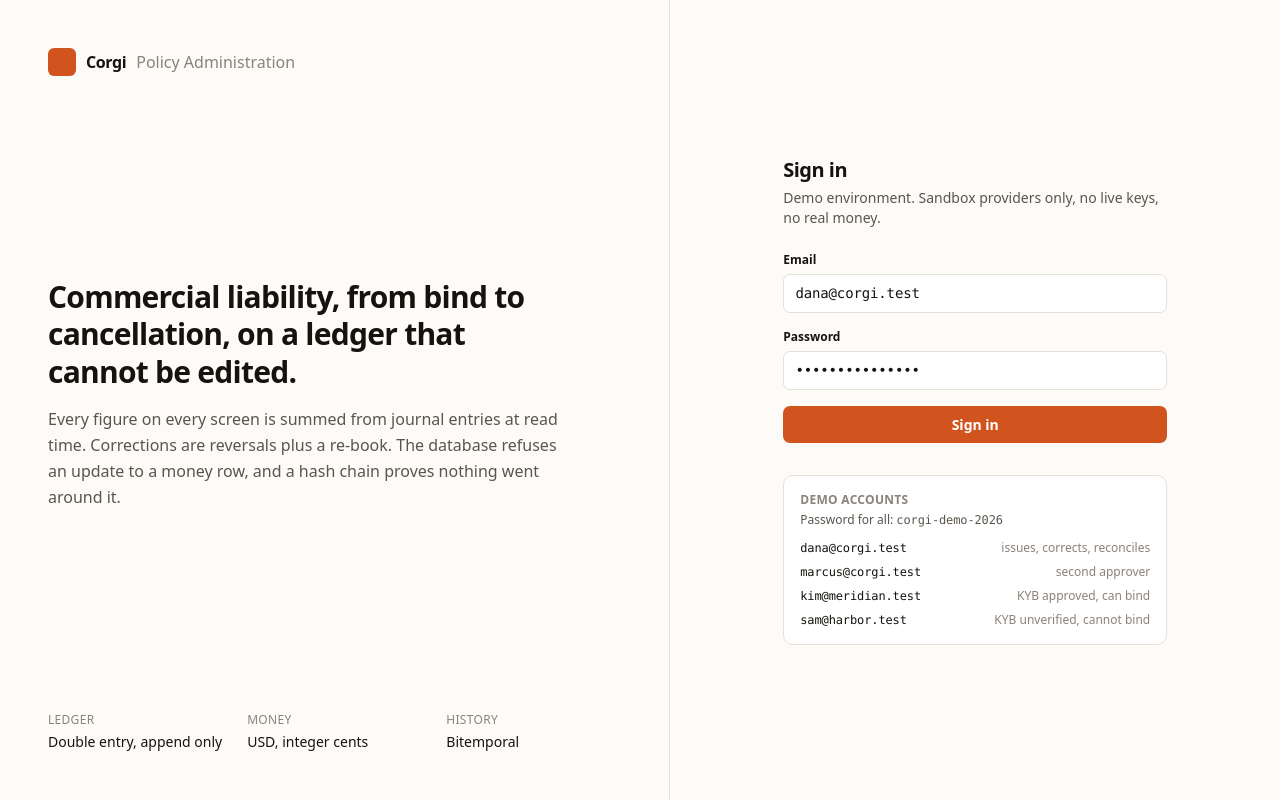
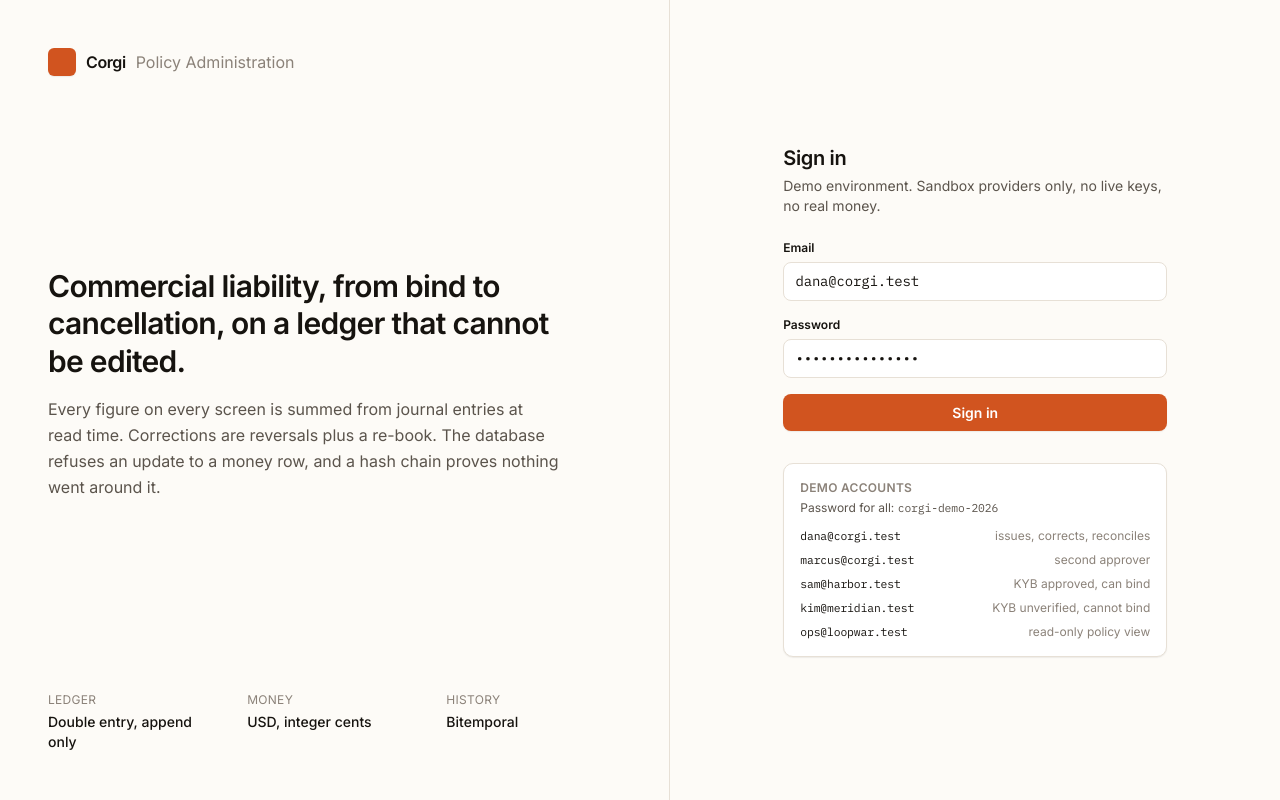
Before and after one commit to amrahulsaini/corgi-policyadmin, a Next.js app: page /login in a window 1280 px wide. Built offline with nearby package versions, Linux system fonts and the light colour scheme; no server answers.

Commit message:
type scale, real fonts, active nav, and a receipt for a settled payment

```diff
--- /dev/null
+++ b/app/(app)/paid/poll.tsx
@@ -0,0 +1,35 @@
+'use client';
+
+import { useRouter } from 'next/navigation';
+import { useEffect, useState } from 'react';
+
+const TRIES = 10;
+
+export default function Poll() {
+  const router = useRouter();
+  const [tries, setTries] = useState(0);
+
+  useEffect(() => {
+    if (tries >= TRIES) return;
+    const timer = setTimeout(() => {
+      setTries((n) => n + 1);
+      router.refresh();
+    }, 3000);
+    return () => clearTimeout(timer);
+  }, [tries, router]);
+
+  if (tries >= TRIES) {
+    return (
+      <p className="text-xs text-[var(--warn)] bg-[var(--warn-soft)] rounded-md px-3 py-2 text-center">
+        The webhook has not arrived after {TRIES * 3} seconds. Reload, or check the delivery log at
+        the provider — the receivable stays open until it lands, which is the safe direction.
+      </p>
+    );
+  }
+
+  return (
+    <p className="text-xs text-[var(--ink-faint)] text-center">
+      Checking for the webhook… {tries + 1} of {TRIES}
+    </p>
+  );
+}
--- a/app/globals.css
+++ b/app/globals.css
@@ -16,6 +16,10 @@
   --warn-soft: #fdf3e2;
   --bad: #b3261e;
   --bad-soft: #fcecea;
+
+  --shadow-card: 0 1px 2px rgba(22, 19, 15, 0.04), 0 1px 1px rgba(22, 19, 15, 0.03);
+  --shadow-lift: 0 2px 4px rgba(22, 19, 15, 0.05), 0 8px 24px -12px rgba(22, 19, 15, 0.16);
+  --radius: 10px;
 }
 
 html {
@@ -25,20 +29,39 @@ html {
 body {
   background: var(--paper);
   color: var(--ink);
-  font-family: ui-sans-serif, system-ui, -apple-system, 'Segoe UI', sans-serif;
+  font-family: var(--font-sans), ui-sans-serif, system-ui, -apple-system, 'Segoe UI', sans-serif;
+  font-feature-settings: 'cv05' 1, 'ss01' 1;
   -webkit-font-smoothing: antialiased;
+  -moz-osx-font-smoothing: grayscale;
+  text-rendering: optimizeLegibility;
+}
+
+h1,
+h2,
+h3 {
+  letter-spacing: -0.017em;
+}
+
+h1 {
+  letter-spacing: -0.024em;
 }
 
 .num {
-  font-family: ui-monospace, 'SF Mono', 'Cascadia Mono', Menlo, monospace;
+  font-family: var(--font-mono), ui-monospace, 'SF Mono', 'Cascadia Mono', Menlo, monospace;
   font-variant-numeric: tabular-nums;
-  letter-spacing: -0.01em;
+  font-size: 0.95em;
+  letter-spacing: -0.012em;
 }
 
 .card {
   background: var(--surface);
   border: 1px solid var(--line);
-  border-radius: 10px;
+  border-radius: var(--radius);
+  box-shadow: var(--shadow-card);
+}
+
+.card-lift {
+  box-shadow: var(--shadow-lift);
 }
 
 .rule {
@@ -49,29 +72,35 @@ body {
   display: inline-flex;
   align-items: center;
   gap: 0.375rem;
-  padding: 0.125rem 0.5rem;
+  padding: 0.1875rem 0.5rem;
   border-radius: 999px;
   font-size: 0.6875rem;
   font-weight: 600;
   letter-spacing: 0.02em;
   text-transform: uppercase;
+  line-height: 1.2;
+  border: 1px solid transparent;
 }
 
 .chip-good {
   background: var(--good-soft);
   color: var(--good);
+  border-color: color-mix(in srgb, var(--good) 18%, transparent);
 }
 .chip-warn {
   background: var(--warn-soft);
   color: var(--warn);
+  border-color: color-mix(in srgb, var(--warn) 18%, transparent);
 }
 .chip-bad {
   background: var(--bad-soft);
   color: var(--bad);
+  border-color: color-mix(in srgb, var(--bad) 18%, transparent);
 }
 .chip-mute {
   background: var(--line-soft);
   color: var(--ink-soft);
+  border-color: var(--line);
 }
 
 .btn {
@@ -79,25 +108,40 @@ body {
   align-items: center;
   justify-content: center;
   gap: 0.5rem;
-  border-radius: 7px;
+  border-radius: 8px;
   font-size: 0.875rem;
   font-weight: 550;
   padding: 0.5rem 0.9rem;
-  transition: background 120ms ease, border-color 120ms ease;
+  transition:
+    background 120ms ease,
+    border-color 120ms ease,
+    box-shadow 120ms ease,
+    transform 60ms ease;
   cursor: pointer;
+}
+
+.btn:active:not(:disabled) {
+  transform: translateY(0.5px);
+}
+
+.btn:focus-visible {
+  outline: 2px solid var(--accent);
+  outline-offset: 2px;
 }
 
 .btn-primary {
   background: var(--accent);
   color: #fff;
+  box-shadow: var(--shadow-card);
 }
-.btn-primary:hover {
+.btn-primary:hover:not(:disabled) {
   background: #b8481a;
 }
 .btn-primary:disabled {
   background: var(--line);
   color: var(--ink-faint);
   cursor: not-allowed;
+  box-shadow: none;
 }
 
 .btn-ghost {
@@ -105,21 +149,34 @@ body {
   border: 1px solid var(--line);
   color: var(--ink);
 }
-.btn-ghost:hover {
+.btn-ghost:hover:not(:disabled) {
   background: var(--line-soft);
+  border-color: var(--ink-faint);
+}
+.btn-ghost:disabled {
+  color: var(--ink-faint);
+  cursor: not-allowed;
 }
 
 .field {
   width: 100%;
   border: 1px solid var(--line);
-  border-radius: 7px;
+  border-radius: 8px;
   background: var(--surface);
   padding: 0.5rem 0.7rem;
   font-size: 0.875rem;
+  color: var(--ink);
+  transition:
+    border-color 120ms ease,
+    box-shadow 120ms ease;
+}
+.field:hover:not(:focus) {
+  border-color: var(--ink-faint);
 }
 .field:focus {
-  outline: 2px solid var(--accent);
-  outline-offset: -1px;
+  outline: none;
+  border-color: var(--accent);
+  box-shadow: 0 0 0 3px var(--accent-soft);
 }
 
 table.sheet {
@@ -132,12 +189,13 @@ table.sheet th {
   text-align: left;
   font-weight: 600;
   font-size: 0.6875rem;
-  letter-spacing: 0.04em;
+  letter-spacing: 0.045em;
   text-transform: uppercase;
   color: var(--ink-faint);
   padding: 0.625rem 0.875rem;
   border-bottom: 1px solid var(--line);
   white-space: nowrap;
+  background: color-mix(in srgb, var(--line-soft) 45%, var(--surface));
 }
 table.sheet th.text-right {
   text-align: right;
@@ -150,6 +208,9 @@ table.sheet td {
 table.sheet tbody tr:last-child td {
   border-bottom: none;
 }
+table.sheet tbody tr {
+  transition: background 90ms ease;
+}
 table.sheet tbody tr:hover {
   background: #fdfaf6;
 }
@@ -158,3 +219,46 @@ table.sheet tfoot td {
   border-bottom: none;
   background: var(--line-soft);
 }
+
+@keyframes rise {
+  from {
+    opacity: 0;
+    transform: translateY(6px);
+  }
+  to {
+    opacity: 1;
+    transform: none;
+  }
+}
+
+@keyframes stamp {
+  0% {
+    opacity: 0;
+    transform: scale(0.82);
+  }
+  60% {
+    transform: scale(1.04);
+  }
+  100% {
+    opacity: 1;
+    transform: scale(1);
+  }
+}
+
+.rise {
+  animation: rise 260ms cubic-bezier(0.2, 0.7, 0.3, 1) both;
+}
+
+.stamp {
+  animation: stamp 380ms cubic-bezier(0.2, 0.7, 0.3, 1) both;
+}
+
+@media (prefers-reduced-motion: reduce) {
+  .rise,
+  .stamp {
+    animation: none;
+  }
+  .btn {
+    transition: none;
+  }
+}
--- a/app/layout.tsx
+++ b/app/layout.tsx
@@ -1,5 +1,19 @@
 import type { Metadata } from 'next';
+import { Inter, IBM_Plex_Mono } from 'next/font/google';
 import './globals.css';
+
+const sans = Inter({
+  subsets: ['latin'],
+  display: 'swap',
+  variable: '--font-sans',
+});
+
+const mono = IBM_Plex_Mono({
+  subsets: ['latin'],
+  weight: ['400', '500', '600'],
+  display: 'swap',
+  variable: '--font-mono',
+});
 
 export const metadata: Metadata = {
   title: 'Corgi Policy Administration',
@@ -8,7 +22,7 @@ export const metadata: Metadata = {
 
 export default function RootLayout({ children }: { children: React.ReactNode }) {
   return (
-    <html lang="en">
+    <html lang="en" className={`${sans.variable} ${mono.variable}`}>
       <body>{children}</body>
     </html>
   );
--- a/app/login/page.tsx
+++ b/app/login/page.tsx
@@ -7,8 +7,9 @@ export const dynamic = 'force-dynamic';
 const DEMO = [
   { role: 'Staff', email: 'dana@corgi.test', note: 'issues, corrects, reconciles' },
   { role: 'Staff', email: 'marcus@corgi.test', note: 'second approver' },
-  { role: 'Broker', email: 'kim@meridian.test', note: 'KYB approved, can bind' },
-  { role: 'Broker', email: 'sam@harbor.test', note: 'KYB unverified, cannot bind' },
+  { role: 'Broker', email: 'sam@harbor.test', note: 'KYB approved, can bind' },
+  { role: 'Broker', email: 'kim@meridian.test', note: 'KYB unverified, cannot bind' },
+  { role: 'Customer', email: 'ops@loopwar.test', note: 'read-only policy view' },
 ];
 
 export default async function LoginPage() {
@@ -20,7 +21,7 @@ export default async function LoginPage() {
       <section className="hidden lg:flex flex-col justify-between p-12 border-r rule">
         <div>
           <div className="flex items-center gap-2.5">
-            <span className="w-7 h-7 rounded-md bg-[var(--accent)]" />
+            <span className="w-7 h-7 rounded-md bg-[var(--accent)] shadow-[var(--shadow-card)]" />
             <span className="font-semibold tracking-tight">Corgi</span>
             <span className="text-[var(--ink-faint)]">Policy Administration</span>
           </div>
--- /dev/null
+++ b/components/nav.tsx
@@ -0,0 +1,33 @@
+'use client';
+
+import Link from 'next/link';
+import { usePathname } from 'next/navigation';
+
+export default function Nav({ items }: { items: { href: string; label: string }[] }) {
+  const pathname = usePathname();
+
+  return (
+    <nav className="flex items-center gap-0.5 overflow-x-auto">
+      {items.map((item) => {
+        const active =
+          pathname === item.href ||
+          (item.href !== '/staff' && item.href !== '/broker' && pathname.startsWith(`${item.href}/`));
+
+        return (
+          <Link
+            key={item.href}
+            href={item.href}
+            aria-current={active ? 'page' : undefined}
+            className={`px-2.5 py-1.5 rounded-md text-sm whitespace-nowrap transition-colors ${
+              active
+                ? 'text-[var(--ink)] bg-[var(--line-soft)] font-medium'
+                : 'text-[var(--ink-soft)] hover:text-[var(--ink)] hover:bg-[var(--line-soft)]'
+            }`}
+          >
+            {item.label}
+          </Link>
+        );
+      })}
+    </nav>
+  );
+}
--- a/components/shell.tsx
+++ b/components/shell.tsx
@@ -1,4 +1,5 @@
 import Link from 'next/link';
+import Nav from '@/components/nav';
 import { logout } from '@/app/login/actions';
 import type { SessionUser } from '@/lib/auth';
 
@@ -36,24 +37,14 @@ export default function Shell({
 
   return (
     <div className="min-h-screen flex flex-col">
-      <header className="border-b rule bg-[var(--surface)] sticky top-0 z-10">
+      <header className="border-b rule bg-[var(--surface)]/85 backdrop-blur-sm sticky top-0 z-10">
         <div className="max-w-[1400px] mx-auto px-6 h-14 flex items-center gap-8">
           <Link href="/" className="flex items-center gap-2.5 shrink-0">
-            <span className="w-6 h-6 rounded bg-[var(--accent)]" />
+            <span className="w-6 h-6 rounded-md bg-[var(--accent)] shadow-[var(--shadow-card)]" />
             <span className="font-semibold tracking-tight text-sm">Corgi</span>
           </Link>
 
-          <nav className="flex items-center gap-1 overflow-x-auto">
-            {nav.map((item) => (
-              <Link
-                key={item.href}
-                href={item.href}
-                className="px-2.5 py-1.5 rounded-md text-sm text-[var(--ink-soft)] hover:text-[var(--ink)] hover:bg-[var(--line-soft)] whitespace-nowrap"
-              >
-                {item.label}
-              </Link>
-            ))}
-          </nav>
+          <Nav items={nav} />
 
           <div className="ml-auto flex items-center gap-4 shrink-0">
             <div className="text-right leading-tight hidden sm:block">
```
Also changed, not shown: app/(app)/paid/page.tsx (+132 -27 lines).
